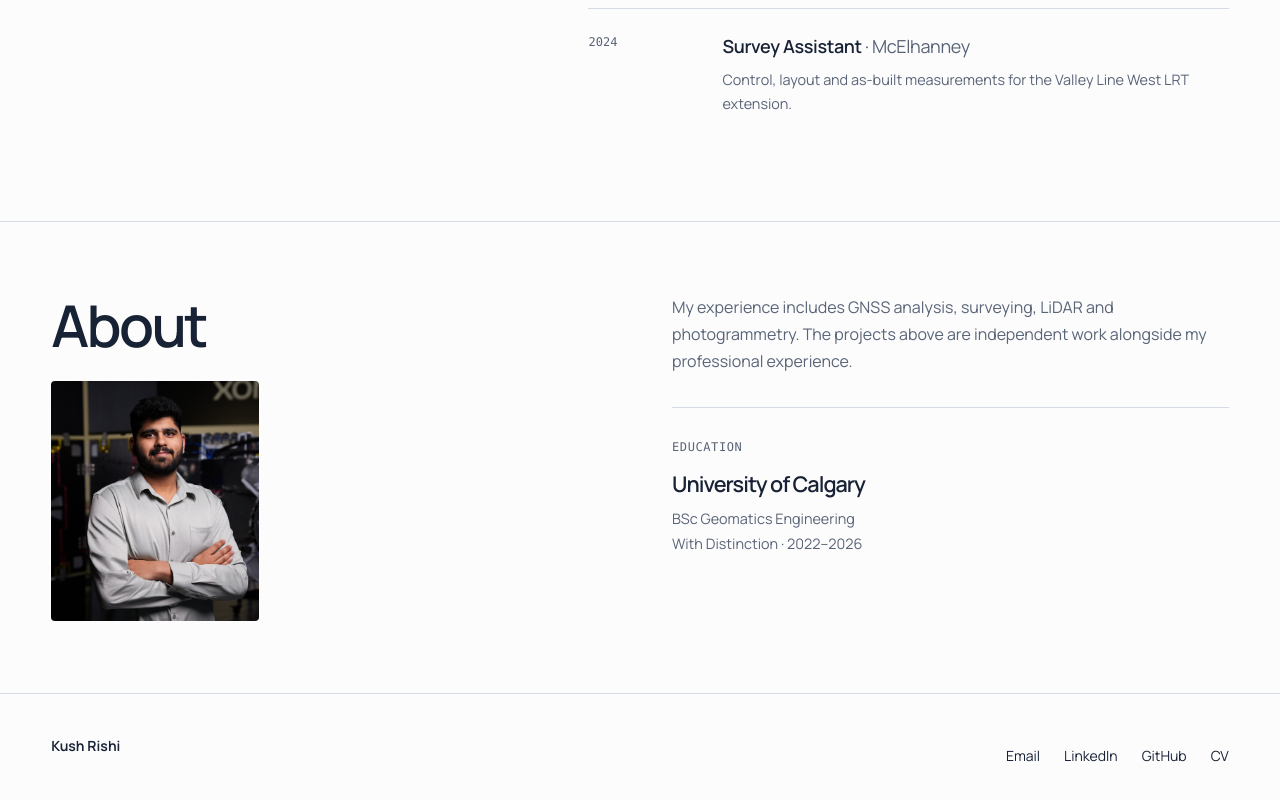
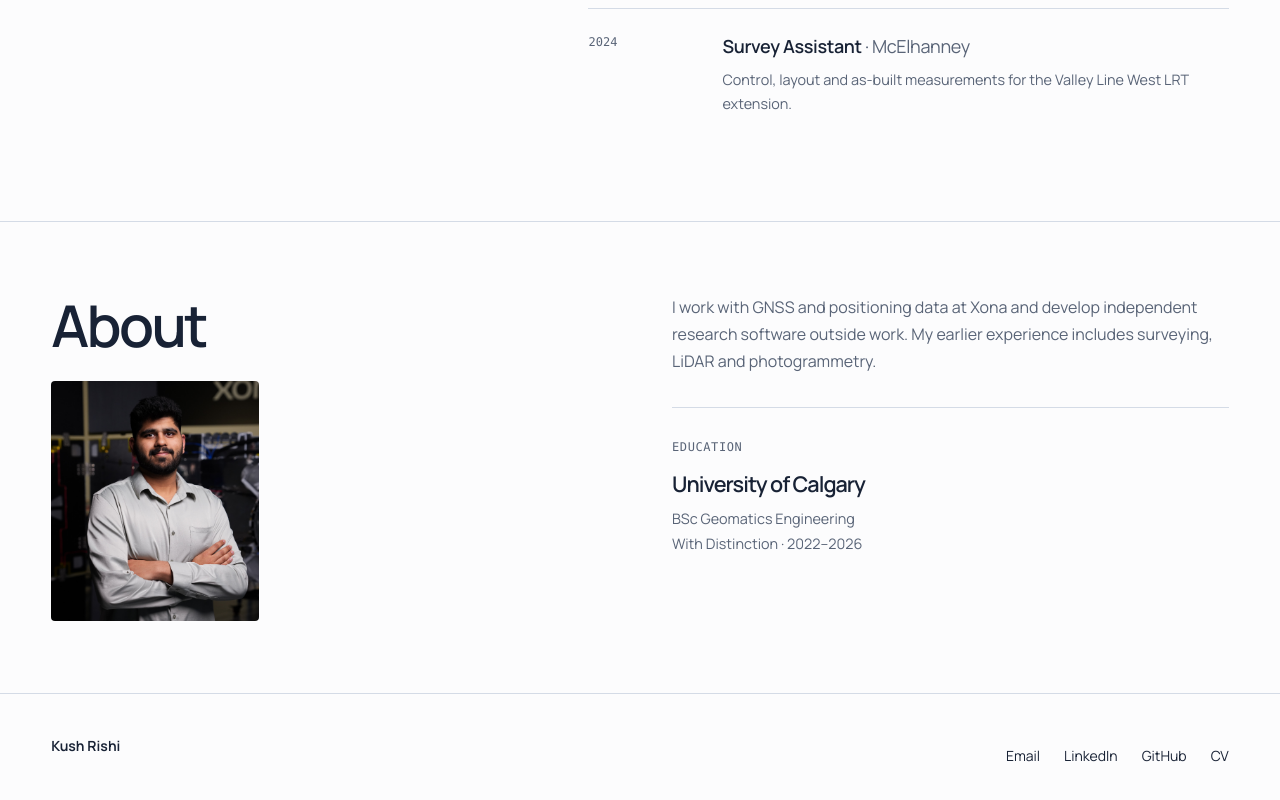
Before and after one commit to Kushrishi/kushrishi.com, a Next.js app: page / in a window 1280 px wide. Shown: the part 3759-4559 px from the top of the page. Built offline with nearby package versions, Linux system fonts and the light colour scheme.

Commit message:
Make homepage About copy more natural and specific

```diff
--- a/app/page.tsx
+++ b/app/page.tsx
@@ -122,7 +122,7 @@ export default function Home() {
             <Image className="about-portrait" src="/images/kush-rishi-91.jpg" alt="Kush Rishi" width={1920} height={1280} sizes="360px" />
           </div>
           <div className="about-copy">
-            <p>My experience includes GNSS analysis, surveying, LiDAR and photogrammetry. The projects above are independent work alongside my professional experience.</p>
+            <p>I work with GNSS and positioning data at Xona and develop independent research software outside work. My earlier experience includes surveying, LiDAR and photogrammetry.</p>
             <div className="education"><span className="eyebrow">Education</span><h3>University of Calgary</h3><p>BSc Geomatics Engineering<br />With Distinction · 2022–2026</p></div>
           </div>
         </section>
```
